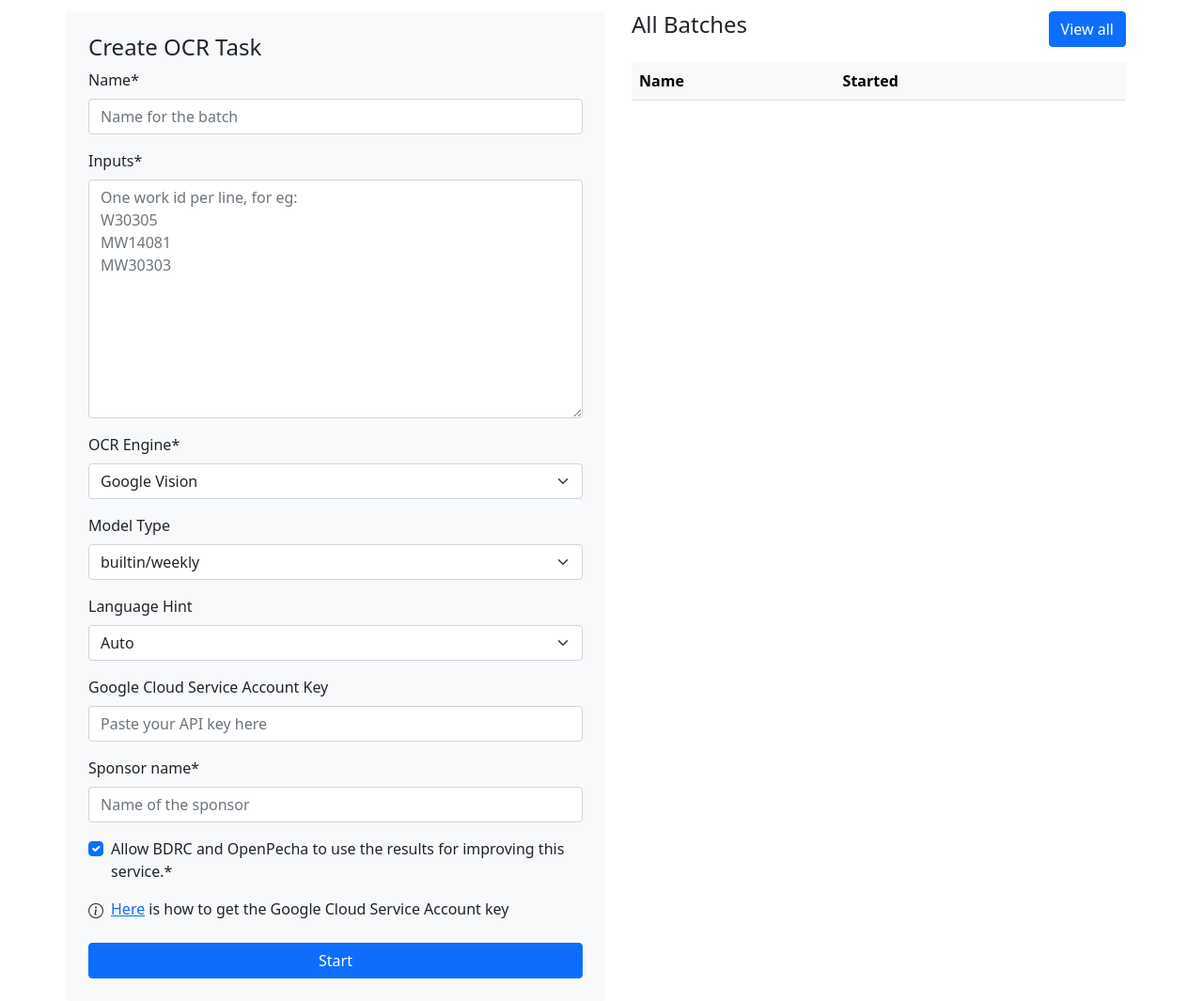
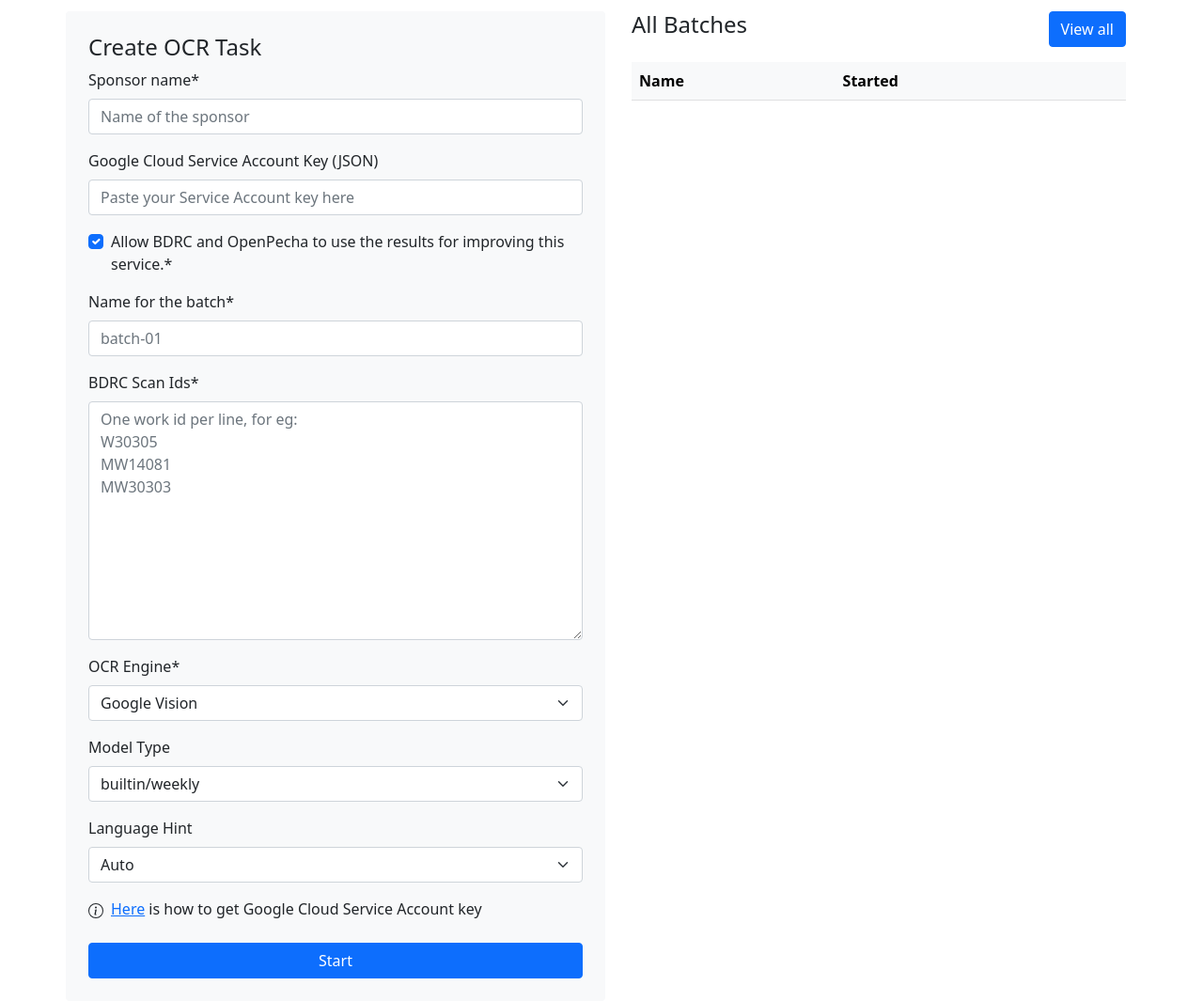
Before and after one commit to OpenPecha/Pipeline-Manager, a Django app: page /ocr/ in a window 1280 px wide. Shown: the part 56-1121 px from the top of the page at 94% size. Run offline with Django 3.2, Linux system fonts and the light colour scheme; data that the repository does not hold is empty; parts of the project's set-up code (start-up, migrations or seed data) failed here and were passed over; some libraries are stand-ins or nearby versions.

Commit message:
fix: ocr task create form

```diff
--- a/data_pipeline_manager/pipelines/forms.py
+++ b/data_pipeline_manager/pipelines/forms.py
@@ -41,12 +41,33 @@ OCR_LANGUAGES_CHOICES.insert(0, ("", "Auto")),
 
 
 class OCRTaskForm(forms.Form):
+    sponsor_name = forms.CharField(
+        widget=forms.TextInput(attrs={"placeholder": "Name of the sponsor"}),
+        max_length=255,
+    )
+    gcloud_service_account_key = forms.CharField(
+        label="Google Cloud Service Account Key (JSON)",
+        widget=forms.TextInput(
+            attrs={
+                "placeholder": "Paste your Service Account key here",
+                "type": "password",
+            }
+        ),
+        required=False,
+    )
+    sponsor_concent = forms.BooleanField(
+        label="Allow BDRC and OpenPecha to use the results for improving this service.",
+        initial=True,
+        required=True,
+    )
 
     name = forms.CharField(
-        widget=forms.TextInput(attrs={"placeholder": "Name for the batch"}),
+        label="Name for the batch",
+        widget=forms.TextInput(attrs={"placeholder": "batch-01"}),
         max_length=255,
     )
     inputs = forms.CharField(
+        label="BDRC Scan Ids",
         widget=forms.Textarea(
             attrs={
                 "placeholder": "One work id per line, for eg:\nW30305\nMW14081\nMW30303"
@@ -64,22 +85,6 @@ class OCRTaskForm(forms.Form):
         required=False,
         initial="Auto",
     )
-    gcloud_service_account_key = forms.CharField(
-        label="Google Cloud Service Account Key",
-        widget=forms.TextInput(
-            attrs={"placeholder": "Paste your API key here", "type": "password"}
-        ),
-        required=False,
-    )
-    sponsor_name = forms.CharField(
-        widget=forms.TextInput(attrs={"placeholder": "Name of the sponsor"}),
-        max_length=255,
-    )
-    sponsor_concent = forms.BooleanField(
-        label="Allow BDRC and OpenPecha to use the results for improving this service.",
-        initial=True,
-        required=True,
-    )
 
     def clean_gcloud_service_account_key(self):
         ocr_engine = self.cleaned_data.get("ocr_engine")
--- a/data_pipeline_manager/templates/pipelines/create_ocr_task_form.html
+++ b/data_pipeline_manager/templates/pipelines/create_ocr_task_form.html
@@ -21,7 +21,7 @@
       </svg>
     </div>
     <p class="ms-2">
-      <a href="https://github.com/googleapis/python-vision#quick-start" target="_blank">Here</a> is how to get the Google Cloud Service Account key
+      <a href="https://github.com/googleapis/python-vision#quick-start" target="_blank">Here</a> is how to get Google Cloud Service Account key
     </p>
   </div>
   <div class="mt-2 d-grid">
```
